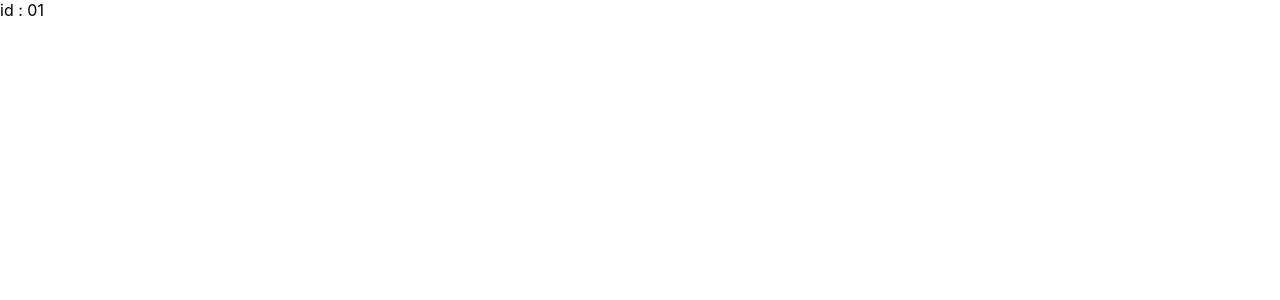
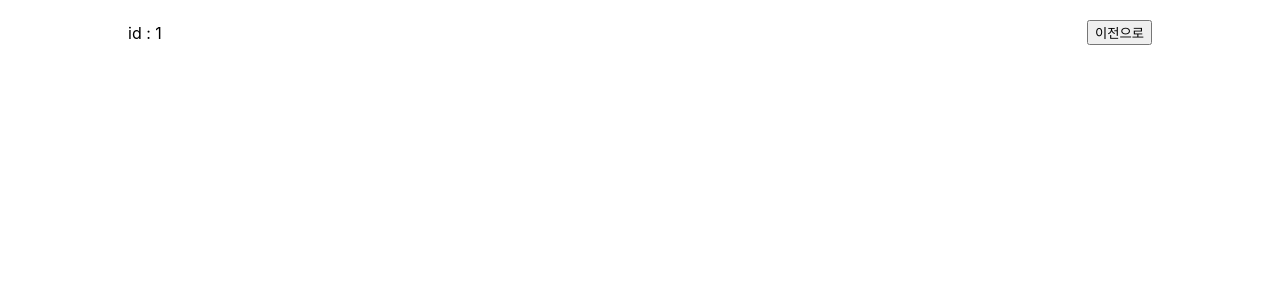
Before and after one commit to soyeon102/worry-share-project, a React (Create React App) app: page /detail/1 in a window 1280 px wide. Shown: the top 300 px of the page. Built offline with nearby package versions, Linux system fonts and the light colour scheme.

Commit message:
id 표시 및 이전으로 버튼 생성

```diff
--- /dev/null
+++ b/db.json
@@ -0,0 +1,19 @@
+{
+  "posts": [
+    {
+      "id": 1,
+      "title": "json-server",
+      "author": "typicode"
+    }
+  ],
+  "comments": [
+    {
+      "id": 1,
+      "body": "some comment",
+      "postId": 1
+    }
+  ],
+  "profile": {
+    "name": "typicode"
+  }
+}
--- a/package.json
+++ b/package.json
@@ -13,6 +13,7 @@
     "react-redux": "^8.0.2",
     "react-router-dom": "^6.3.0",
     "react-scripts": "5.0.1",
+    "styled-components": "^5.3.5",
     "web-vitals": "^2.1.0"
   },
   "scripts": {
--- a/src/components/WorryDetail.jsx
+++ b/src/components/WorryDetail.jsx
@@ -1,16 +1,25 @@
-import Header from "../components/layout/Header";
-import Footer from "../components/layout/Footer";
-import Layout from "../components/layout/Layout";
+import { useParams } from "react-router-dom";
+import styled from "styled-components";
+const WorryDetail = () => {
+  let { id } = useParams();
 
-const WorryDetail = () => {
   return (
     <>
-      <header />
-      <div>
-        <span> id : 01 </span>
-      </div>
+      <StDiv>
+        <span> id : {id} </span>
+        <button>이전으로</button>
+      </StDiv>
     </>
   );
 };
 
 export default WorryDetail;
+
+const StDiv = styled.div`
+  display: flex;
+  flex-direction: row;
+  align-items: center;
+  justify-content: space-between;
+  width: 80%;
+  margin: 20px auto;
+`;
```
Also changed, not shown: 1 other file (tests, documents, lock files or other folders).
